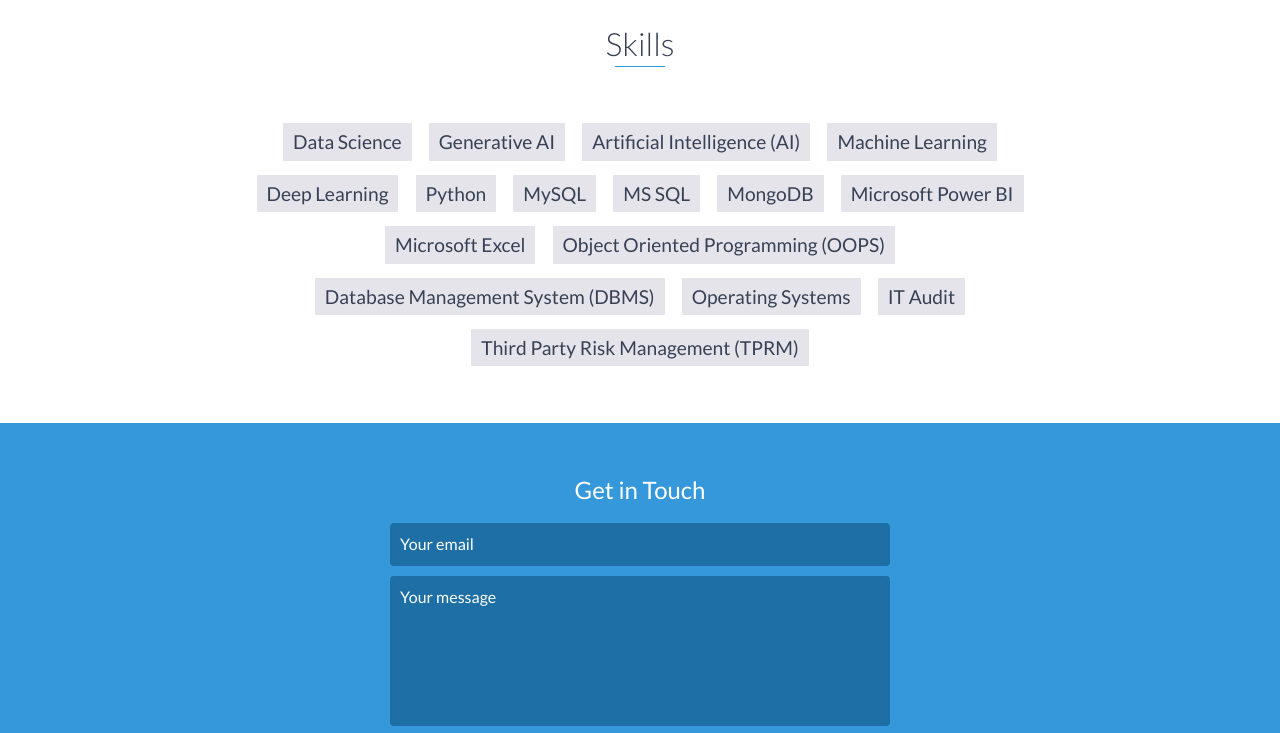
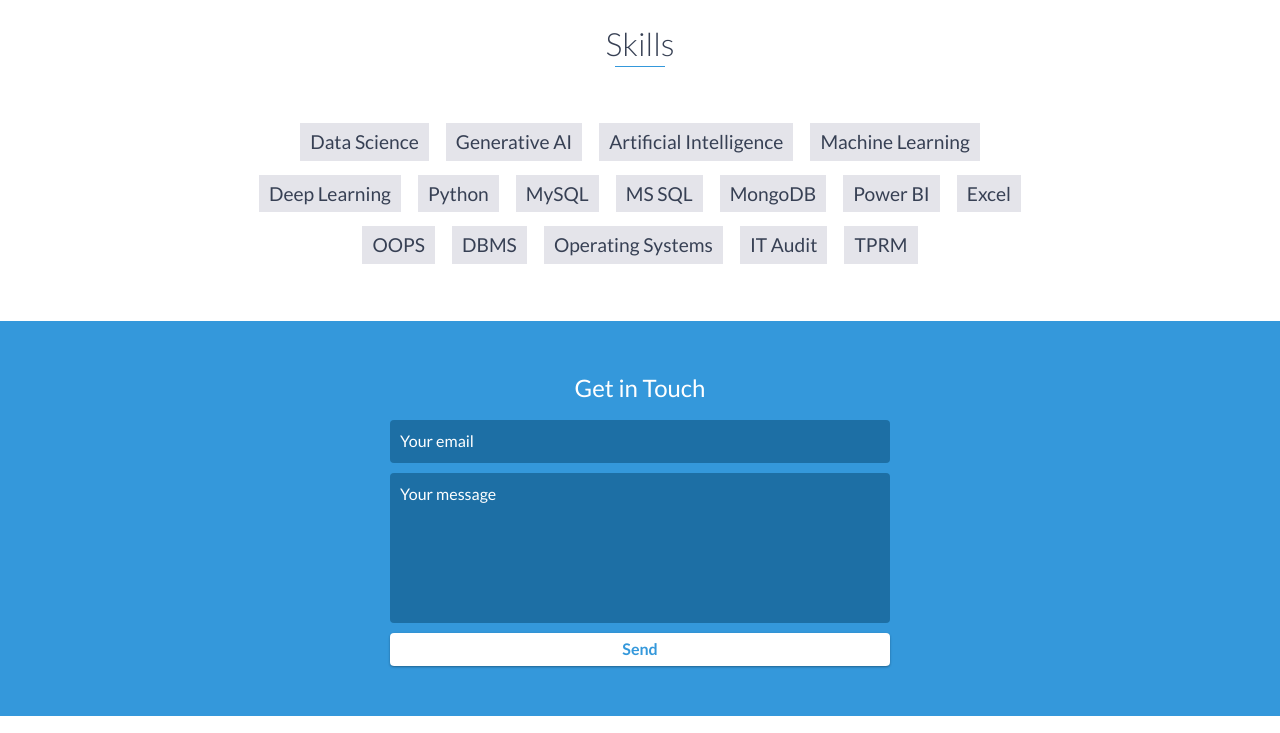
Before and after one commit to SAIKARTHIKvempati/Portfolio, a website: page index.html in a window 1280 px wide. Shown: the part 3400-4133 px from the top of the page. Drawn offline with nearby package versions, Linux system fonts and the light colour scheme.

Commit message:
Update index.html

```diff
--- a/index.html
+++ b/index.html
@@ -211,20 +211,20 @@
         <ul>
             <li>Data Science</li>
 	    <li>Generative AI</li>
-            <li>Artificial Intelligence (AI)</li>
+            <li>Artificial Intelligence</li>
 	    <li>Machine Learning</li>
             <li>Deep Learning</li>
             <li>Python </li>
             <li>MySQL</li>
 	    <li>MS SQL</li>
 	    <li>MongoDB</li>
-            <li>Microsoft Power BI</li>
-	    <li>Microsoft Excel</li>
-	    <li>Object Oriented Programming (OOPS)</li>
-	    <li>Database Management System (DBMS) </li>
+            <li>Power BI</li>
+	    <li>Excel</li>
+	    <li>OOPS</li>
+	    <li>DBMS</li>
             <li>Operating Systems</li>
 	    <li>IT Audit</li>
-	    <li>Third Party Risk Management (TPRM)</li>
+	    <li>TPRM</li>
 
         </ul>
     </div>
```
